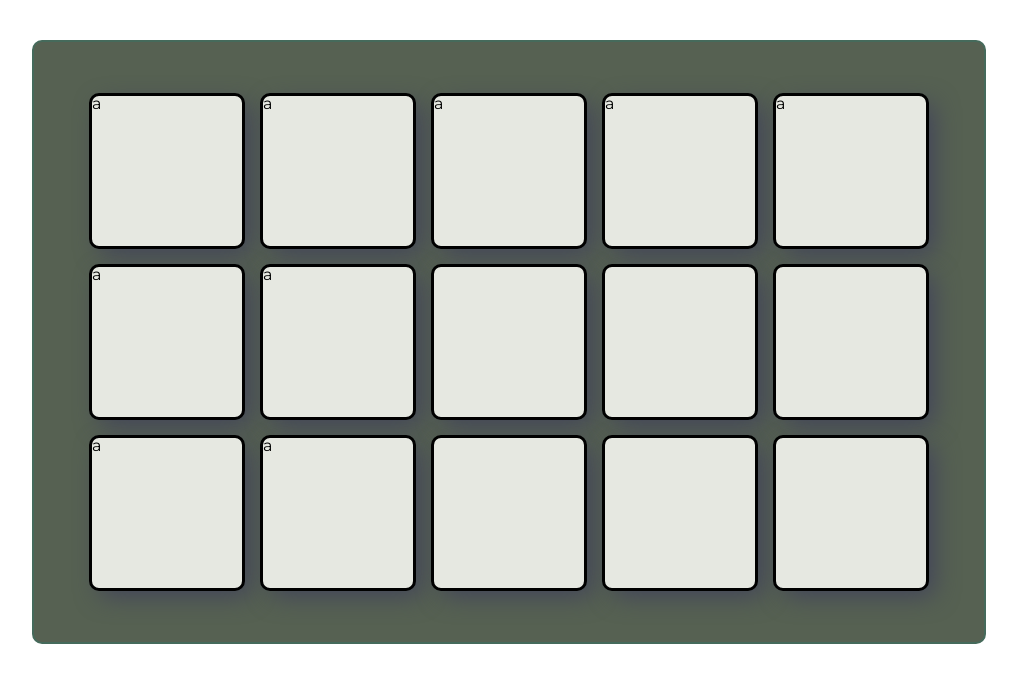
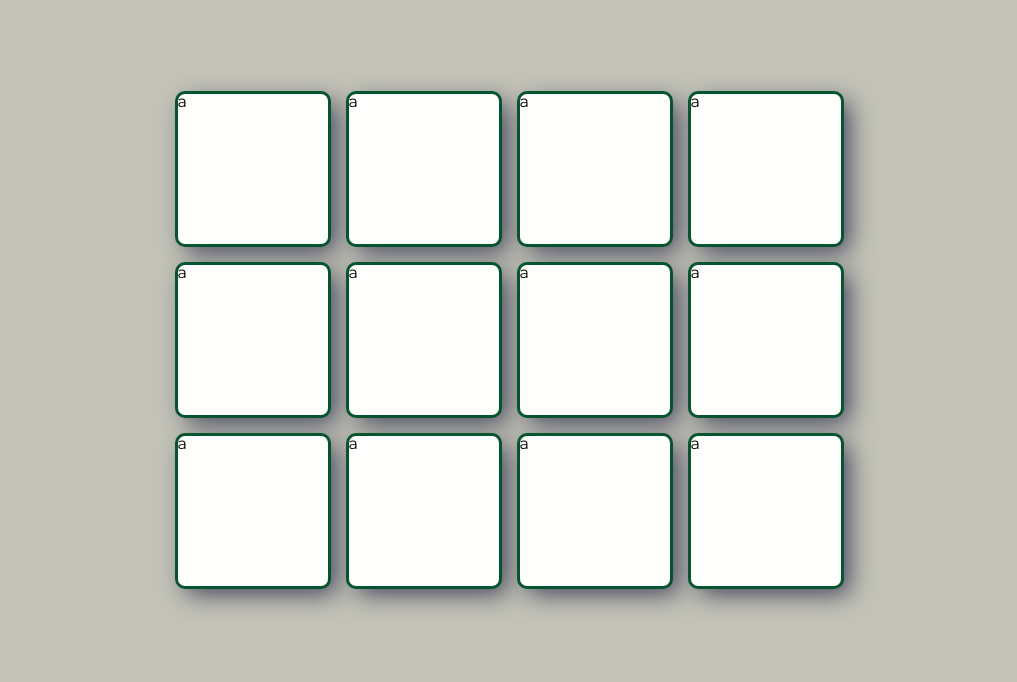
Before and after one commit to Kindziolek/Memory, a plain HTML site: page index.html in a window 1280 px wide. Shown: the whole page, without its empty margins (131-1148 px from the left). Drawn offline with Linux system fonts and the light colour scheme.

Commit message:
image and colors

```diff
--- a/index.html
+++ b/index.html
@@ -16,6 +16,7 @@
 
 <body>
     <main class="container">
+        <div class="conta"></div>
         <ul class="grid">
             <li class="cell">a</li>
             <li class="cell">a</li>
@@ -24,14 +25,11 @@
             <li class="cell">a</li>
             <li class="cell">a</li>
             <li class="cell">a</li>
-            <li class="cell"></li>
-            <li class="cell"></li>
-            <li class="cell"></li>
             <li class="cell">a</li>
             <li class="cell">a</li>
-            <li class="cell"></li>
-            <li class="cell"></li>
-            <li class="cell"></li>
+            <li class="cell">a</li>
+            <li class="cell">a</li>
+            <li class="cell">a</li>
 
         </ul>
     </main>
--- a/script.js
+++ b/script.js
@@ -3,7 +3,7 @@ const cells = document.querySelectorAll(".cell");
 cells.forEach((cell) => {
   cell.addEventListener("mouseenter", () => {
     console.log();
-    cell.style.border = "3px solid #e6e8e1";
+    cell.style.border = "3px solid #FFFFFE";
   });
 
   cell.addEventListener("mouseleave", () => {
--- a/style.css
+++ b/style.css
@@ -1,17 +1,21 @@
+body {
+  background-color: #C2C2B7;
+}
+
 .container {
   margin: auto;
   margin-top: 40px;
-  border: 2px solid #456a5b;
-  width: 950px;
+
+  width: 850px;
   height: 600px;
   border-radius: 10px;
-  background-color: #566152;
+
   font-family: 'Montserrat', sans-serif;
 }
 
 .grid {
   display: flex;
-  flex-direction: row;
+  flex-direction: column;
   flex-wrap: wrap;
   gap: 15px;
   margin: auto;
@@ -24,8 +28,8 @@
 .cell {
   width: 150px;
   height: 150px;
-  border: 3px solid black;
+  border: 3px solid #06552E;
   box-shadow: 8px 8px 24px -3px rgba(66, 68, 90, 1);
   border-radius: 10px;
-  background-color: #e6e8e1;
+  background-color: #FFFFFE;
 }
```
Also changed, not shown: 13 other files.
